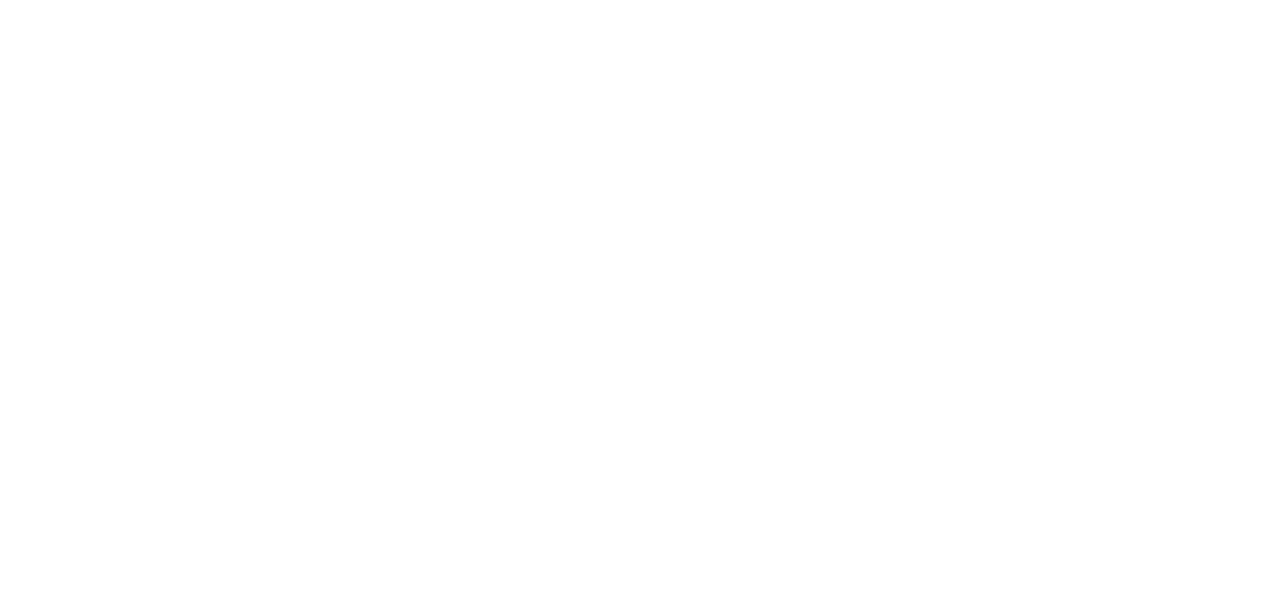
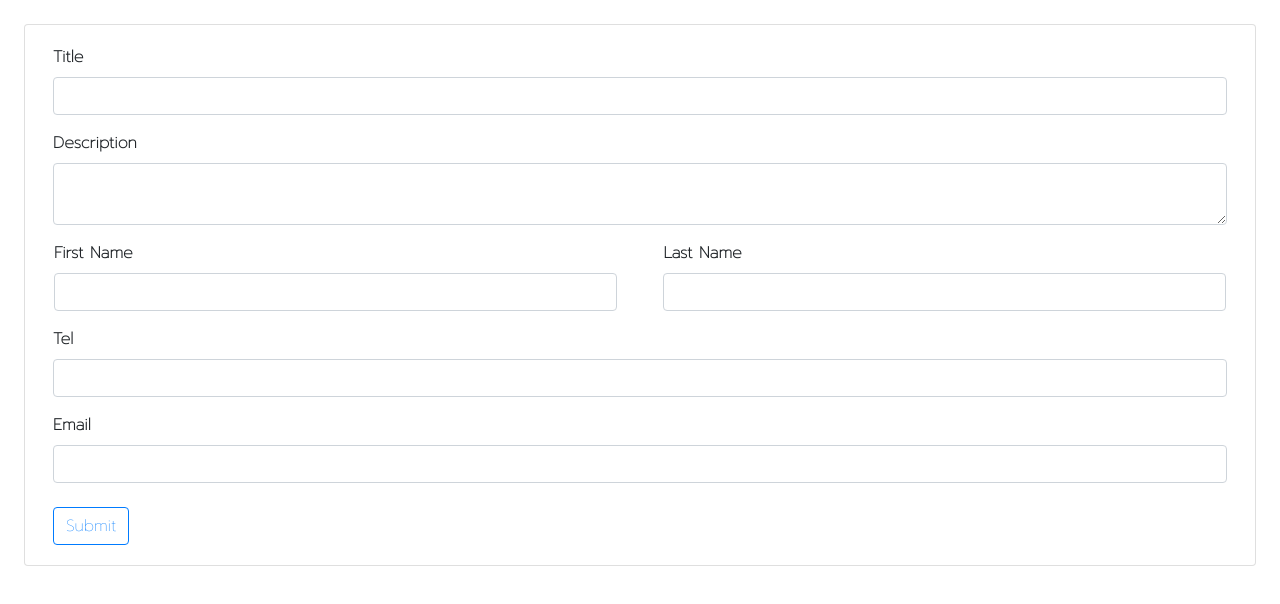
Before and after one commit to Kinkando/nipa-ticket-management, a Vue app: page / in a window 1280 px wide. Shown: the top 604 px of the page. Built offline with nearby package versions, Linux system fonts and the light colour scheme.

Commit message:
add contact component

```diff
--- a/src/App.vue
+++ b/src/App.vue
@@ -21,18 +21,21 @@
   padding: 0;
   margin: 0;
   box-sizing: border-box;
+  font-weight: bold;
   font-family: 'Prompt', sans-serif;
-  font-weight: bold;
+  -webkit-font-smoothing: antialiased;
+  -moz-osx-font-smoothing: grayscale;
 }
 
-#app {
+/* #app {
   font-family: Avenir, Helvetica, Arial, sans-serif;
   -webkit-font-smoothing: antialiased;
   -moz-osx-font-smoothing: grayscale;
   text-align: center;
   color: #2c3e50;
-}
+} */
 
+/*
 nav {
   padding: 30px;
 }
@@ -45,4 +48,5 @@
 nav a.router-link-exact-active {
   color: #42b983;
 }
+*/
 </style>
--- /dev/null
+++ b/src/components/ContactComponent.vue
@@ -0,0 +1,104 @@
+<template>
+    <div>
+        <b-card class="m-4 px-2">
+            <b-form @submit.prevent="onSubmit">
+                <div
+                    v-for="(item, key) in contact"
+                    :key="key"
+                >
+                    <b-form-group
+                        v-if="key !== 'name'"
+                        :label="label(key)"
+                        :label-for="key"
+                    >
+                        <b-form-textarea
+                            v-if="key=='description'"
+                            oninput='this.style.height = "";this.style.height = this.scrollHeight + "px"'
+                            v-model="contact[key]"
+                            required
+                        />
+                        <b-form-input
+                            v-else
+                            v-model="contact[key]"
+                            required
+                            :type="key == 'title' ? 'text' : key"
+                        />
+                    </b-form-group>
+                    <b-row
+                        v-else
+                        class="px-3"
+                    >
+                        <b-form-group
+                            class="form-partial"
+                            v-for="(sub_name, sub_key) in item"
+                            :key="sub_key"
+                            :label="label(sub_key)"
+                            :label-for="sub_key"
+                        >
+                            <b-form-input
+                                v-model="contact[key][sub_key]"
+                                required
+                            />
+                        </b-form-group>
+                    </b-row>
+                </div>
+                <b-button type="submit" class="mt-2" variant="outline-primary">Submit</b-button>
+            </b-form>
+        </b-card>
+    </div>
+</template>
+
+<script>
+import axios from 'axios'
+export default {
+    data() {
+        return {
+            contact: {
+                title: "",
+                description: "",
+                name: {
+                    first_name: "",
+                    last_name: "",
+                },
+                tel: "",
+                email: "",
+            },
+        };
+    },
+    methods: {
+        label(name) {
+            name = name.charAt(0).toUpperCase() + name.substring(1); // Capital letter in first word
+            let index; // Capital letter in each new word
+            while((index = name.indexOf("_")) != -1) {
+                name = name.replace(`_${name.charAt(index+1)}`, ` ${name.charAt(index+1).toUpperCase()}`)
+            }
+            return name.replace("tel", "Telephone Number");
+        },
+        async onSubmit() {
+            console.log(this.contact);
+            const params = {
+                title: this.contact.title,
+                description: this.contact.description,
+                name: this.contact.name.first_name.trim()+" "+this.contact.name.last_name.trim(),
+                tel: this.contact.tel,
+                email: this.contact.email,
+            };
+            const url = `https://nipa-ticket-api.herokuapp.com/ticket/create?title=${params.title}&description=${params.description}&name=${params.name}&tel=${params.tel}&email=${params.email}&channel=Web Form`;
+            const result = await axios.post(url);
+            console.log(params);
+            console.log(url)
+            console.log(result.data);
+        },
+    },
+}
+</script>
+
+<style scoped>
+.form-partial {
+    width: 48%;
+}
+
+.form-partial:first-child {
+    margin-right: 4%;
+}
+</style>
--- a/src/views/HomeView.vue
+++ b/src/views/HomeView.vue
@@ -1,12 +1,15 @@
 <template>
     <div>
-
+        <ContactComponent />
     </div>
 </template>
 
 <script>
+import ContactComponent from "@/components/ContactComponent.vue"
 export default {
-
+    components: {
+        ContactComponent,
+    },
 }
 </script>
 
```
